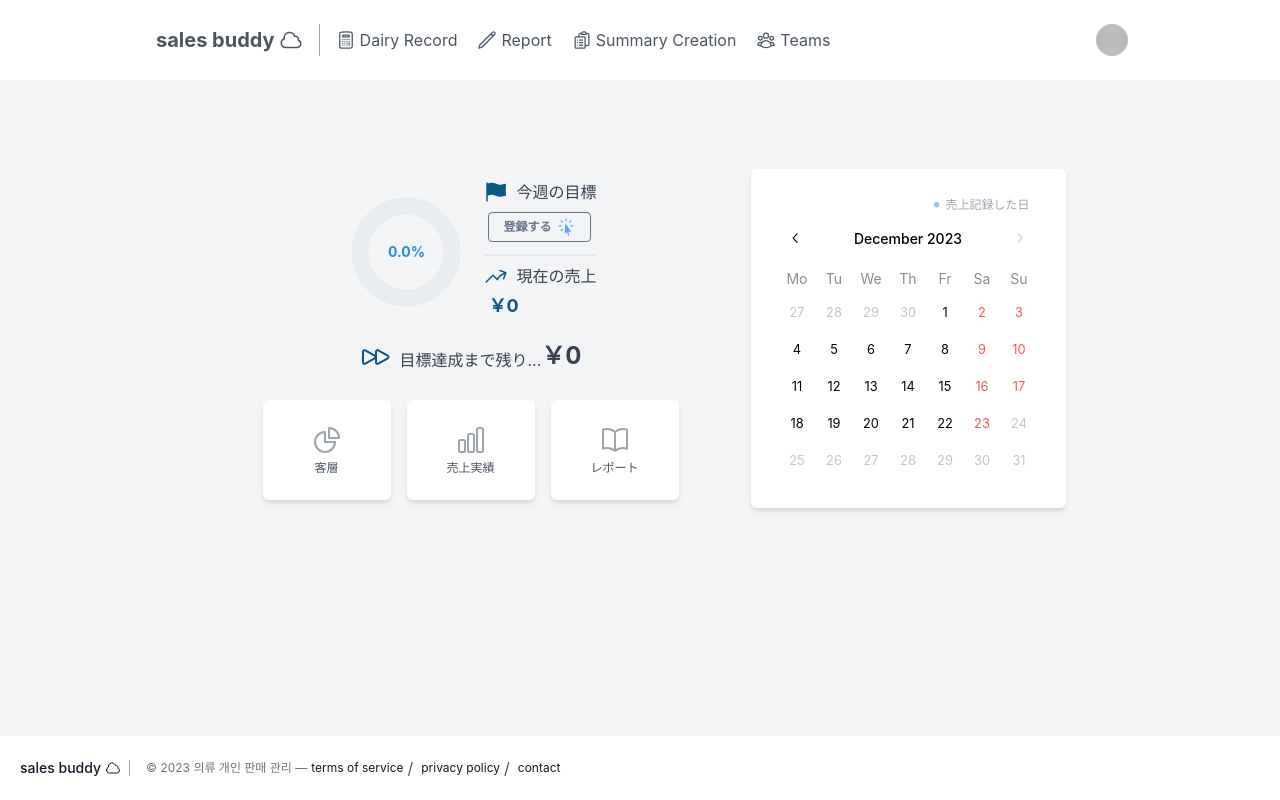
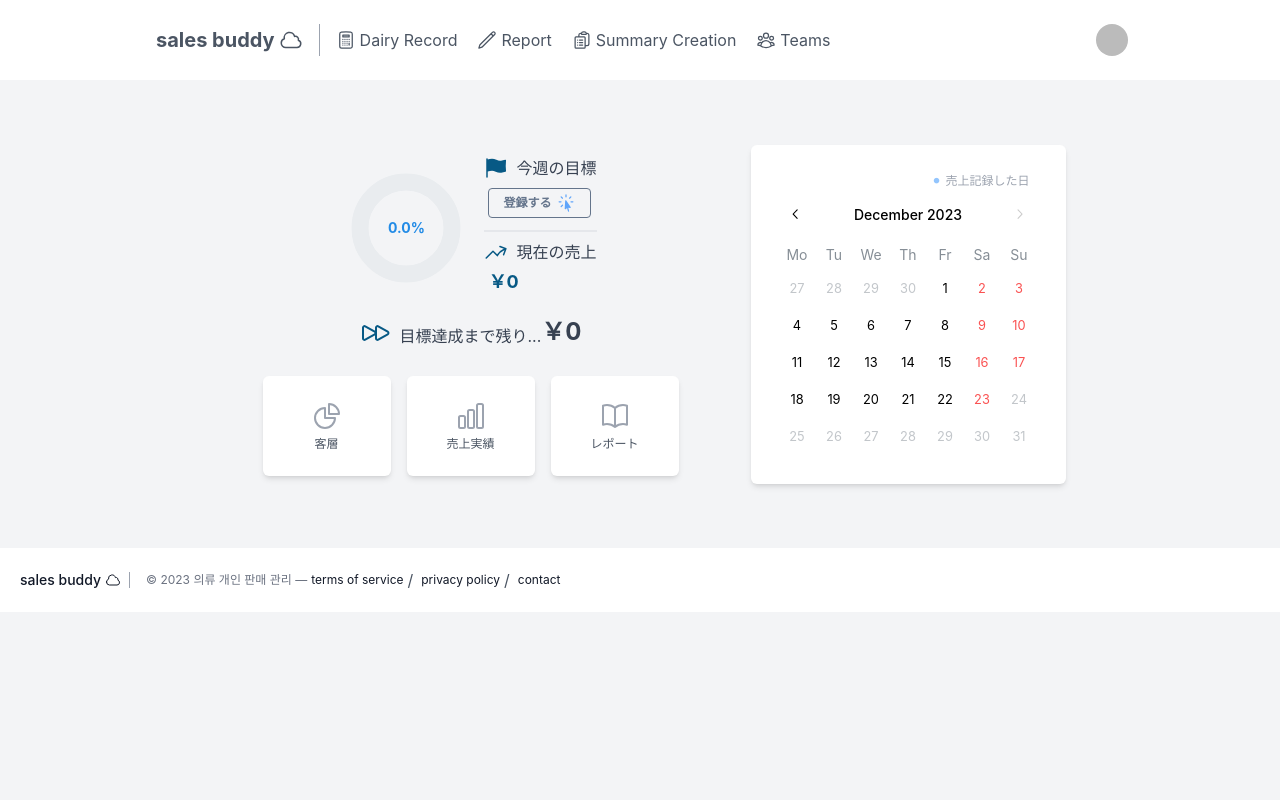
Before and after one commit to eriplume/sales_buddy, a Next.js app: page /dashboard in a window 1280 px wide. Built offline with nearby package versions, Linux system fonts and the light colour scheme; no server answers; sample sign-in values are in the browser's storage.

Commit message:
:art: Update: pageの余白を修正 #32

```diff
--- a/app/(authenticated)/dairyrecord/page.tsx
+++ b/app/(authenticated)/dairyrecord/page.tsx
@@ -4,7 +4,7 @@ import Submit from "@/app/components/page/DairyRecord/Submit";
 export default function DairyRecordPage() {
     return (
       <>
-      <div className="flex flex-col md:flex-row justify-center items-center mx-auto p-6 z-0 md:gap-x-6 max-w-5xl my-10">
+      <div className="flex flex-col md:flex-row justify-center items-center mx-auto px-6 z-0 md:gap-x-6 max-w-5xl my-10">
         <Caluculator/>
         <Submit/>
       </div>
--- a/app/(authenticated)/dashboard/page.tsx
+++ b/app/(authenticated)/dashboard/page.tsx
@@ -4,7 +4,7 @@ import ProgressArea from "@/app/components/page/DashBoard/ProgressArea";
 export default function Dashboard() {
   return (
     <>
-    <div className="flex flex-col md:flex-row justify-center items-center mx-auto p-6 z-0 md:gap-x-6 max-w-5xl my-10">
+    <div className="flex flex-col md:flex-row justify-center items-center mx-auto px-6 z-0 md:gap-x-6 max-w-5xl my-10">
       <ProgressArea/>
       <CalenderArea/>
     </div>
--- a/app/(authenticated)/weekly/page.tsx
+++ b/app/(authenticated)/weekly/page.tsx
@@ -2,7 +2,7 @@ import StepForm from '@/app/components/page/StepForm/StepForm';
 
 export default function Weekly() {
   return (
-    <div className="flex flex-col justify-center items-center mx-auto p-6 z-0 my-10">
+    <div className="flex flex-col justify-center items-center mx-auto px-6 z-0 my-10">
       <StepForm />
     </div>
   );
--- a/app/layout.tsx
+++ b/app/layout.tsx
@@ -19,12 +19,12 @@ export default function RootLayout({
       <body className='bg-gray-100'>
         <NextAuthProvider>
           <MantineProviderWrapper>
-          <div className="flex flex-col h-screen">
-            <Header />
-            <main className="flex-grow">
-            {children}
-            </main>
-            <Footer />
+            <div className="flex flex-col h-screen">
+              <Header />
+              <main>
+                {children}
+              </main>
+              <Footer />
             </div>
           </MantineProviderWrapper>
         </NextAuthProvider>
```
